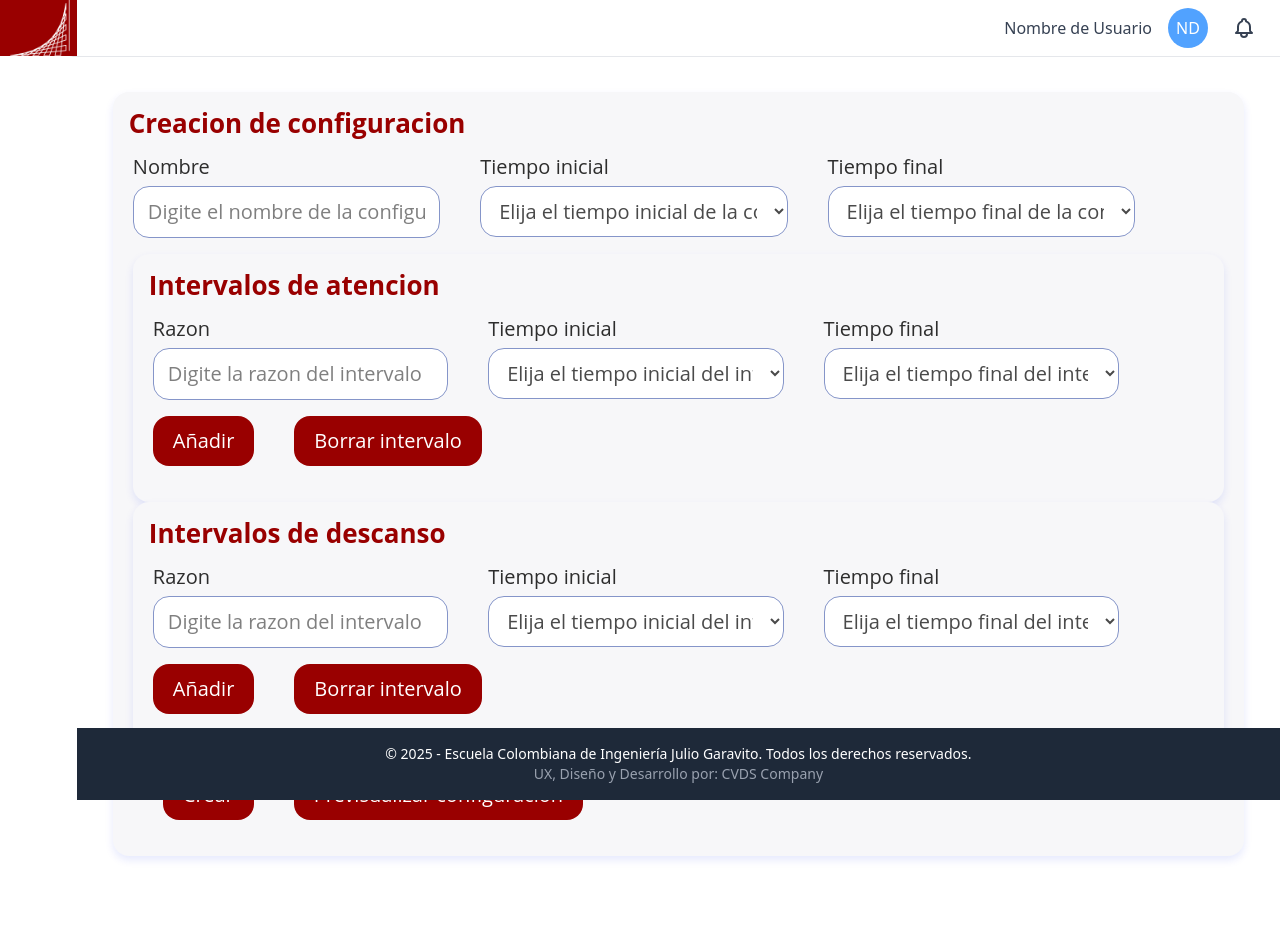
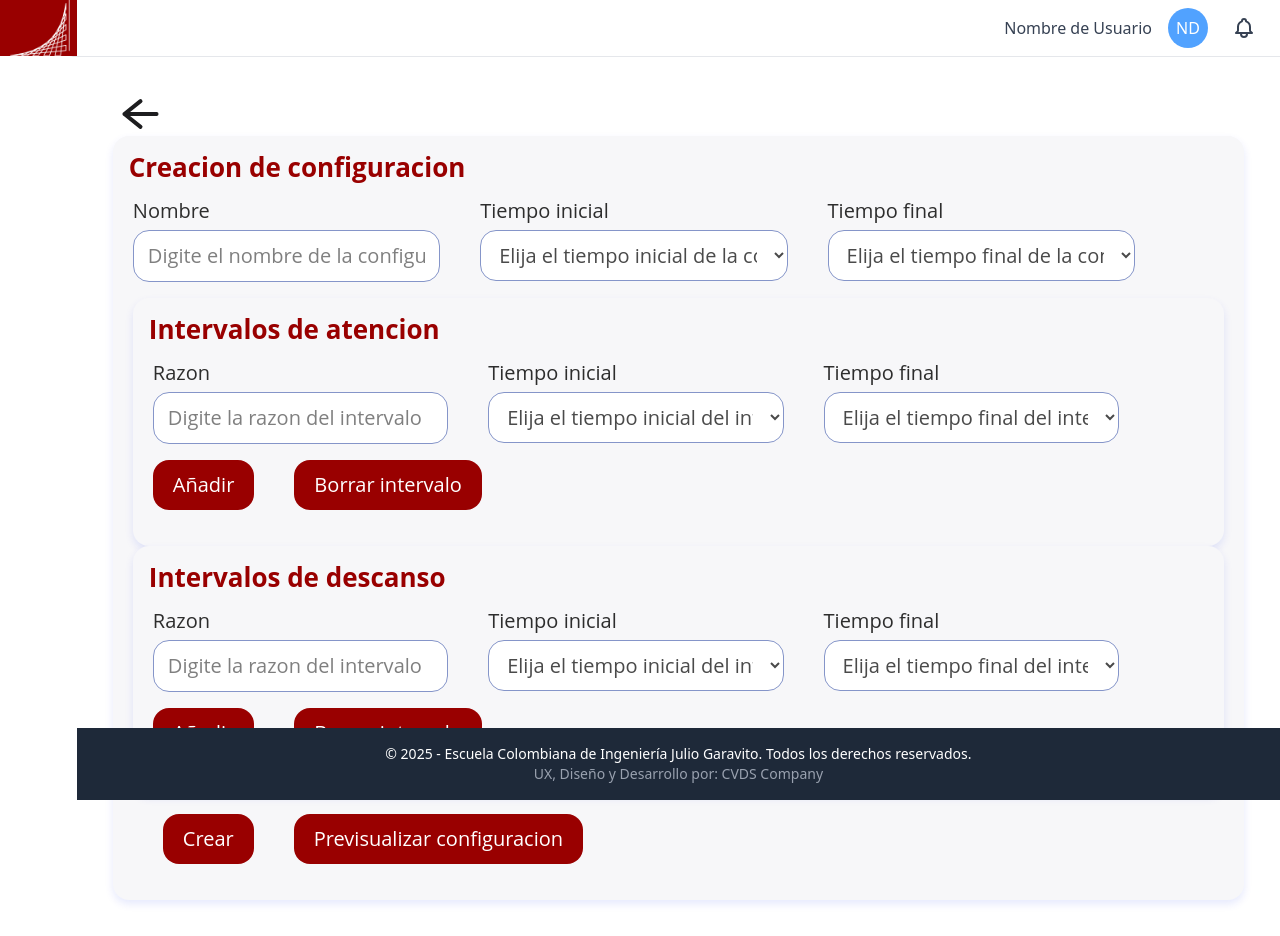
Before and after one commit to DASarria/Olympus, a Next.js app: page /UserModule/ScheduleManagement/CreateConfigurationPage in a window 1280 px wide. Before the commit the page ends 892 px from the top, so only its background shows below. Built offline with nearby package versions, Linux system fonts and the light colour scheme.

Commit message:
finish configuration page

```diff
--- /dev/null
+++ b/components/Return.tsx
@@ -0,0 +1,31 @@
+import Link from "next/link";
+import arrowLeft from "@/assets/icons/ArrowLeft.svg";
+
+interface Props {
+  className?: string;
+  text: string;
+  returnPoint: string;
+}
+
+export const Return = ({ className = "", text = "Título", returnPoint }: Props) => {
+  return (
+    <div className={`flex items-center w-full gap-4 sm:gap-6 md:gap-10 ${className}`}>
+      <Link href={returnPoint}>
+        <img
+          src={arrowLeft.src}
+          alt="Flecha de regreso"
+          className="w-8 sm:w-10 md:w-[55px] h-auto cursor-pointer"
+        />
+      </Link>
+      <div
+        className="text-xl sm:text-2xl md:text-3xl font-bold whitespace-nowrap"
+        style={{
+          fontFamily: "'Open Sans', sans-serif",
+          fontSize: "clamp(1.8rem, 2vw, 3rem)",
+        }}
+      >
+        {text}
+      </div>
+    </div>
+  );
+};
--- a/pages/UserModule/ScheduleManagement/ConfigurationPage.tsx
+++ b/pages/UserModule/ScheduleManagement/ConfigurationPage.tsx
@@ -14,7 +14,7 @@ import RectanguloConTexto from "@/components/gestionUsuario/RectanguloConTextoCo
 import CampoTextoConfiguration from "@/components/gestionUsuario/CampoTextoConfiguration";
 import FloatingConfigurationView from "@/components/gestionUsuario/FloatingConfigurationView";
 import ConfigurationContainer from "@/components/gestionUsuario/ConfigurationContainer";
-
+import { Return } from "@/components/Return";
 
 const ConfigurationPage = () => {
 
@@ -92,7 +92,7 @@ const ConfigurationPage = () => {
     const deleteName = async () =>{
         const response:responseDelete = await deleteConfiguration(name);
         if(response.status == "200"){
-            loadInitialConfigurations
+            loadInitialConfigurations()
             setErrorMessage(response.message)
         }
         if(response.status == "400"){
@@ -132,6 +132,7 @@ const ConfigurationPage = () => {
     return (
         <>
             <PageTransitionWrapper>
+                <Return text="" returnPoint=" /UserModule/ScheduleManagement/SchedulePage"/>
                 <div className="max-w-[90vw] max-h-[80vh] overflow-y-auto p-2 bg-gray-40 rounded-md shadow-md ml-0">
                     <div className="flex flex-wrap items-start gap-2">
                         {/* Botones config */}
--- a/pages/UserModule/ScheduleManagement/CreateConfigurationPage.tsx
+++ b/pages/UserModule/ScheduleManagement/CreateConfigurationPage.tsx
@@ -8,6 +8,8 @@ import ConfigurationContainer from "@/components/gestionUsuario/ConfigurationCon
 import { CreateConfiguration } from "@/pages/api/UserManagement/ConfigurationService";
 import ErrorMessage from "@/components/gestionUsuario/ErrorMessage";
 import { useRouter } from 'next/router';
+import { Return } from "@/components/Return";
+import { PageTransitionWrapper } from "@/components/PageTransitionWrapper";
 
 const CreateConfigurationPage = () =>{
     interface Interval{
@@ -123,6 +125,8 @@ const CreateConfigurationPage = () =>{
 
     return (
         <div style={{ padding: "20px", fontFamily: "'Open Sans', sans-serif" }}>
+            <PageTransitionWrapper>
+                <Return text="" returnPoint=" /UserModule/ScheduleManagement/ConfigurationPage"/>
                 <RectanguloConTextoConfiguration texto="Creacion de configuracion">
                     <div
                         style={{display: "flex", flexWrap: "wrap", gap: "5px 40px", width: "100%", boxSizing: "border-box",}}
@@ -390,6 +394,7 @@ const CreateConfigurationPage = () =>{
                             <ErrorMessage message={errorMessage} onClose={()=>{setErrorMessage(null)}} />
                         </div>
                     )}
+            </PageTransitionWrapper>
         </div>
     )
 
```
Also changed, not shown: assets/icons/ArrowLeft.svg (added). Lines whose indentation alone changed are shown as unchanged.
